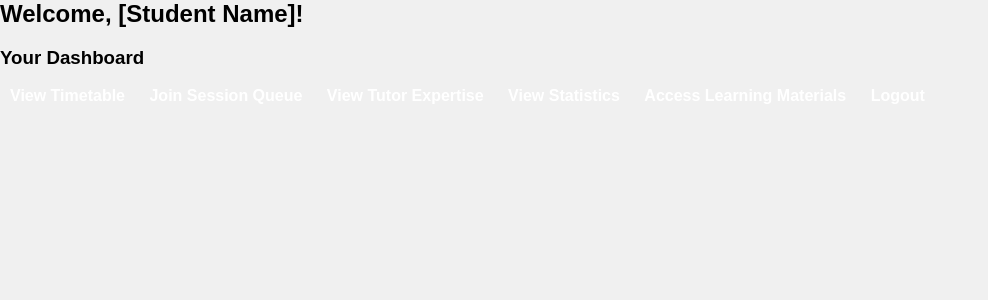
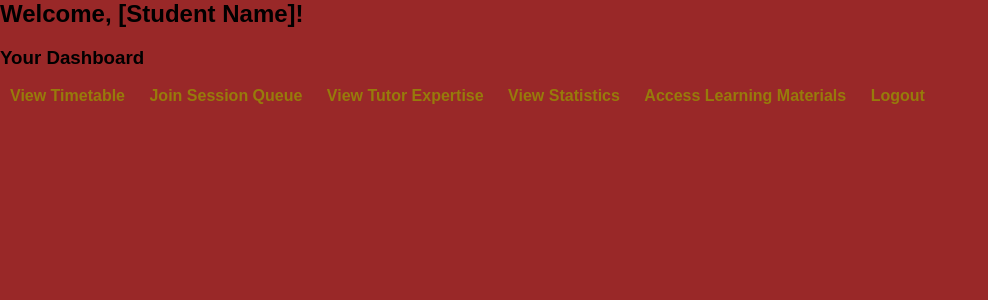
Before and after one commit to ShenukiPerera/BrightBoost-Demo-2, a PHP site: page /Student/student_dashboard.html in a window 1280 px wide. Shown: the top 300 px of the page, without its empty margins (0-988 px from the left). Run offline with PHP 8.4, Linux system fonts and the light colour scheme.

Commit message:
Update style.css

```diff
--- a/Student/css/style.css
+++ b/Student/css/style.css
@@ -2,23 +2,24 @@
 body, h1, h2, ul, li {
     margin: 0;
     padding: 0;
+    background-color: #992828;
 }
 
 body {
     font-family: Arial, sans-serif;
-    background-color: #f0f0f0;
+    background-color: #992828;
 }
 
 header {
     background-color: #007ACC;
-    color: white;
+    color: rgb(206, 19, 19);
     text-align: center;
     padding: 10px;
 }
 
 nav {
     background-color: #333;
-    color: white;
+    color: rgb(151, 41, 41);
     text-align: center;
     padding: 10px;
 }
@@ -34,12 +35,12 @@ li {
 
 a {
     text-decoration: none;
-    color: white;
+    color: rgb(151, 123, 11);
     font-weight: bold;
 }
 
 .section {
-    background-color: white;
+    background-color: rgb(255, 255, 255);
     padding: 20px;
     margin: 10px;
     border: 1px solid #ccc;
```
